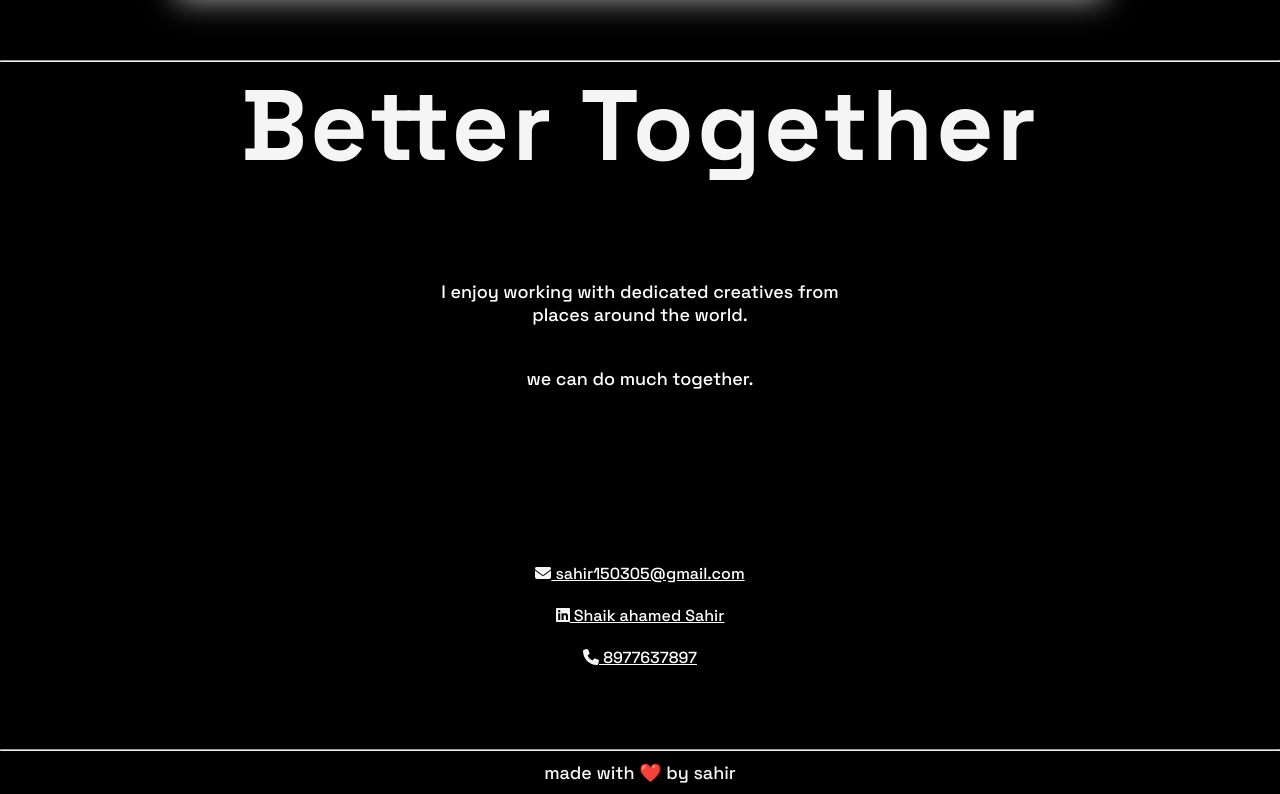
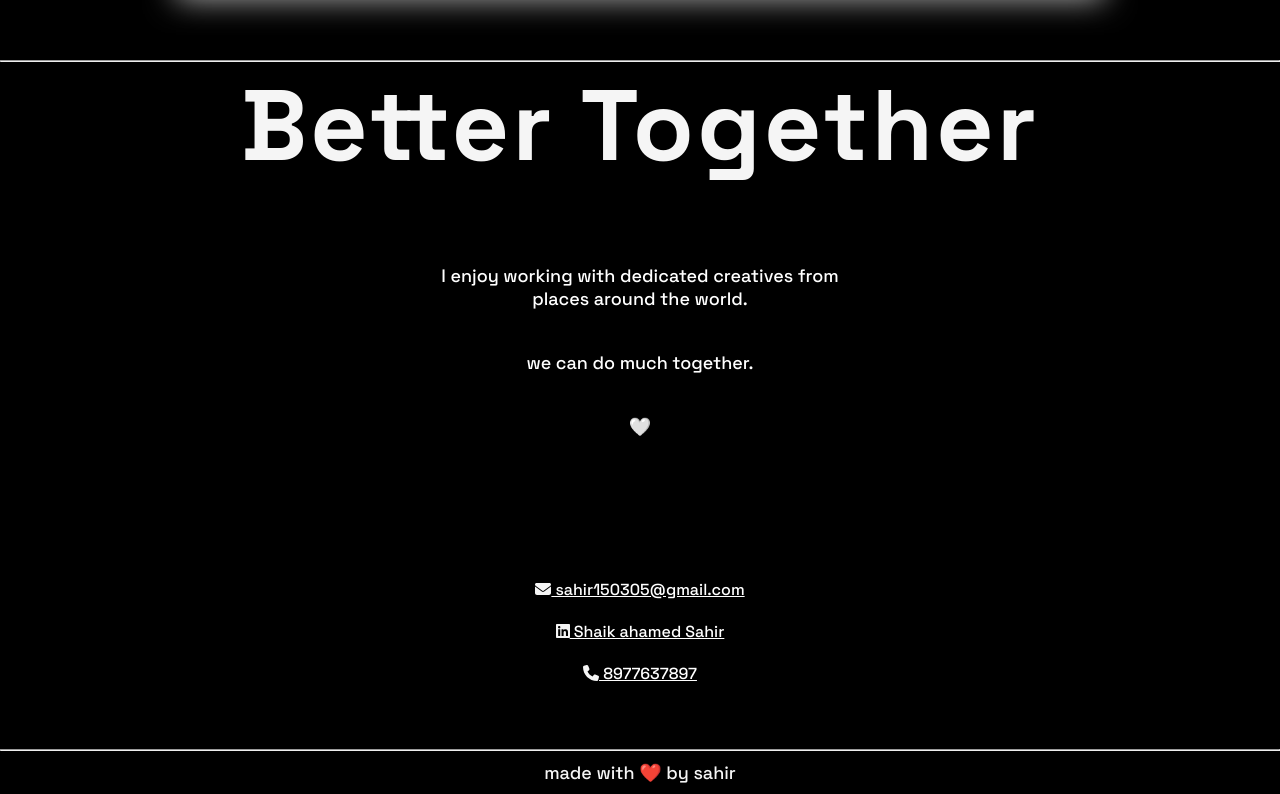
Before and after one commit to sahiee-dev/portfolio-1, a React (Vite) app: page / in a window 1280 px wide. Shown: the part 4763-5557 px from the top of the page. Built offline with nearby package versions, Linux system fonts and the light colour scheme; a web font is replaced by a local one.

Commit message:
Update Land.jsx

```diff
--- a/src/Land.jsx
+++ b/src/Land.jsx
@@ -164,6 +164,8 @@ function Land() {
                             <p>I enjoy working with dedicated creatives from <br /> places around the world.</p>
                             <br />
                             <p>we can do much together.</p>
+                            <br/>
+                            <p>🤍</p>
                         </div>
                         <div className="right-contact" data-aos="fade-right">
                             <a href="mailto:sahir150305@gmail.com"><FontAwesomeIcon icon="fa-solid fa-envelope" /> sahir150305@gmail.com</a>
```
